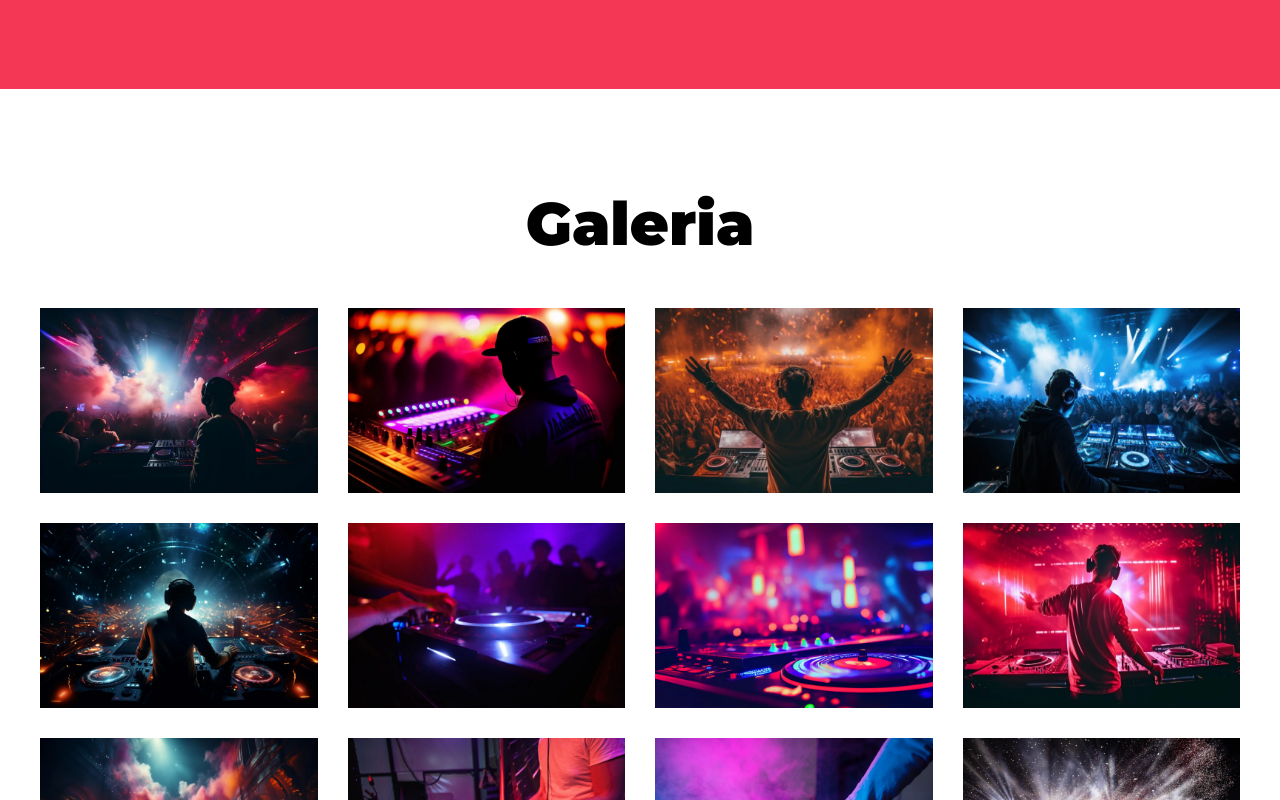
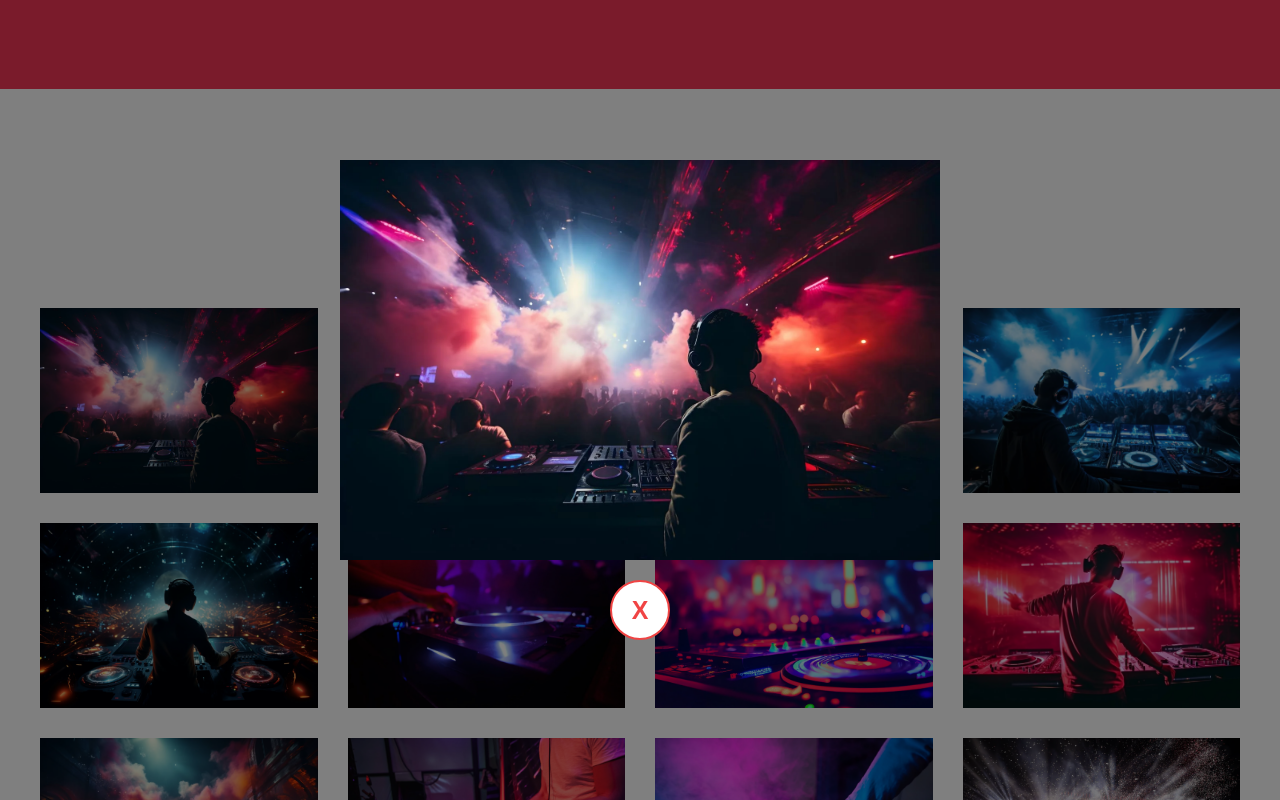
Before and after one commit to ignacioDorigo/festival-music, a website: page index.html in a window 1280 px wide. Both pictures are taken after a click on the picture 178 px from the left and 3225 px from the top of the page. Shown: the part 2825-3625 px from the top of the page. Drawn offline with Linux system fonts and the light colour scheme; files that its build step writes are made by us from their sources.

Commit message:
Trabajando sobre el modal

```diff
--- a/src/js/app.js
+++ b/src/js/app.js
@@ -10,8 +10,33 @@ function crearGaleria() {
     imagen.src = `src/img/gallery/webp/${i + 1}.webp`;
     imagen.alt = "Imagen Galeria";
     imagen.loading = "lazy";
-    imagen.classList.add("galeria-imagen")
+    imagen.classList.add("galeria-imagen");
+
+    imagen.addEventListener("click", () => mostrarModal(i + 1));
     galeriaContainer.appendChild(imagen);
   }
-  console.log("Desde crear galeria");
 }
+
+function mostrarModal(numeroImg) {
+  const galeria = document.querySelector("#galeria");
+  const modal = document.createElement("DIV");
+  modal.classList.add("modal-img");
+
+  const imgModal = document.createElement("IMG");
+  imgModal.src = `src/img/gallery/webp/${numeroImg}.webp`;
+  imgModal.alt = "Imagen Galeria";
+  imgModal.loading = "lazy";
+  modal.appendChild(imgModal);
+
+  const buttonModal = document.createElement("BUTTON");
+  buttonModal.addEventListener("click", cerrarModal);
+  buttonModal.textContent = "X";
+
+  modal.appendChild(buttonModal);
+  galeria.appendChild(modal);
+}
+
+function cerrarModal() {
+  const modal = document.querySelector(".modal-img");
+  modal.remove();
+}
--- a/src/scss/base/_globales.scss
+++ b/src/scss/base/_globales.scss
@@ -5,6 +5,7 @@ html {
   box-sizing: border-box;
   scroll-padding-top: 0rem;
   scroll-behavior: smooth;
+
 }
 *,
 *:before,
--- a/src/scss/base/_variables.scss
+++ b/src/scss/base/_variables.scss
@@ -8,6 +8,7 @@ $amarillo: #fdda00;
 $morado: #752f97;
 $negro: #000000;
 $blanco: #ffffff;
+$rojo: #f04444;
 
 // Medidas para responsive
 $telefono: 480px;
--- a/src/scss/layout/_galeria.scss
+++ b/src/scss/layout/_galeria.scss
@@ -2,6 +2,7 @@
 @use "base/mixins" as m;
 
 .galeria {
+  position: relative;
   @include m.contenedor;
   .galeria-imagenes {
     @include m.resetLista();
@@ -24,5 +25,43 @@
 .galeria-imagen {
   width: 100%;
   height: 100%;
+  object-fit: cover;
   cursor: pointer;
 }
+
+.modal-img {
+  position: fixed;
+  background-color: rgba(v.$negro, 0.5);
+  z-index: 100;
+  inset: 0;
+  display: flex;
+  flex-direction: column;
+  justify-content: center;
+  align-items: center;
+  gap: 2rem;
+
+  img {
+    max-height: 40rem;
+    width: auto;
+    // object-fit: cover;
+  }
+  button {
+    z-index: 111;
+    font-weight: bold;
+    color: v.$rojo;
+    background-color: v.$blanco;
+    border: 2px solid v.$rojo;
+    border-radius: 50%;
+    height: 6rem;
+    width: 6rem;
+    font-size: 2.5rem;
+    cursor: pointer;
+    transition: all 0.3s ease-in-out;
+    font-family: Arial, Helvetica, sans-serif;
+    &:hover {
+      color: v.$blanco;
+      background-color: v.$rojo;
+      border: 2px solid v.$rojo;
+    }
+  }
+}
```
Also changed, not shown: dist/css/app.css, dist/js/app.js.
